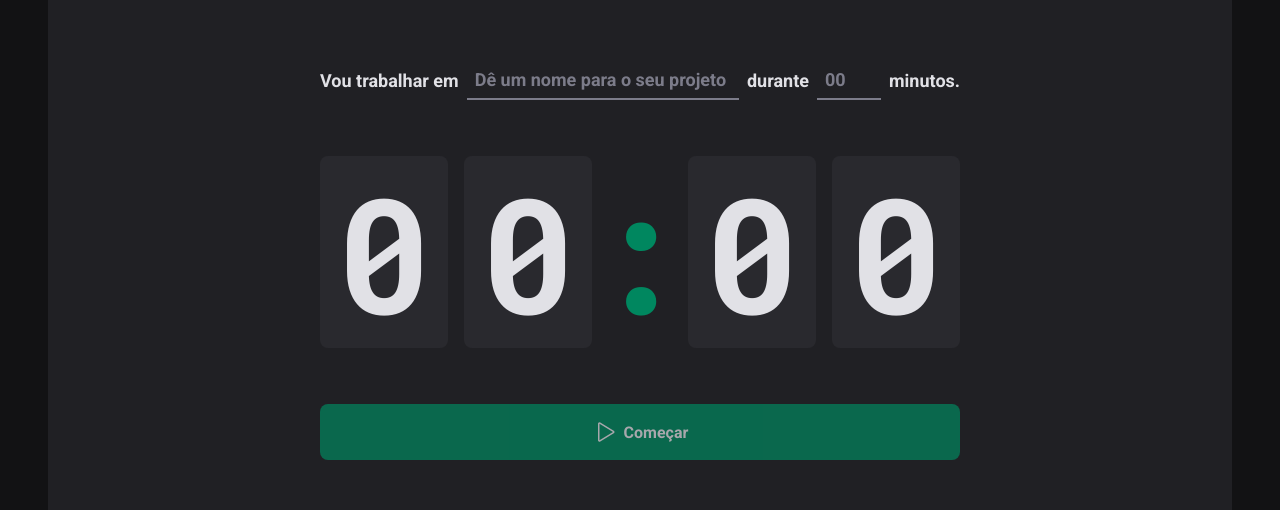
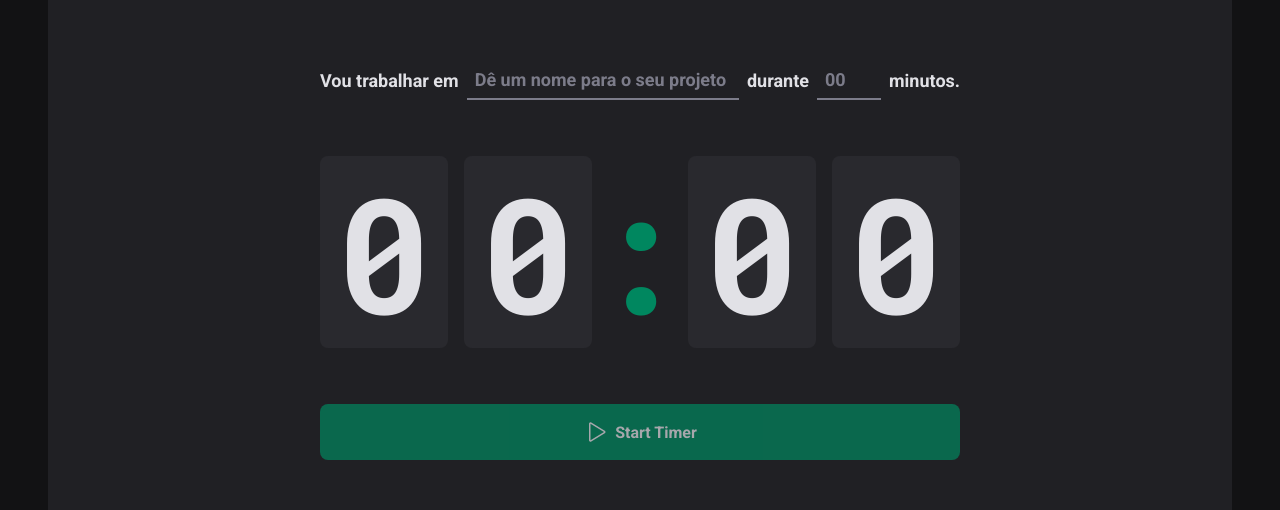
Before and after one commit to welitonwt/Timer, a React (Vite) app: page / in a window 1280 px wide. Shown: the part 164-674 px from the top of the page. Built offline with nearby package versions, Linux system fonts and the light colour scheme.

Commit message:
interrupt cycle start

```diff
--- a/src/components/pages/Home/index.tsx
+++ b/src/components/pages/Home/index.tsx
@@ -1,4 +1,4 @@
-import { Play } from 'phosphor-react'
+import { HandPalm, Play } from 'phosphor-react'
 import { useForm } from 'react-hook-form'
 import { zodResolver } from '@hookform/resolvers/zod'
 import * as zod from 'zod'
@@ -13,6 +13,7 @@
   StartCountdownButton,
   TaskInput,
   MinutesAmountInput,
+  StopCountdownButton,
 } from './styles'
 
 const newCycleFormValidationSchema = zod.object({
@@ -28,6 +29,7 @@
   task: string
   minutesAmount: number
   startDate: Date
+  interruptedDate?: Date
 }
 
 export function Home() {
@@ -77,6 +79,19 @@
     reset()
   }
 
+  function handleInterruptedCycle() {
+    setCycles(
+      cycles.map((cycle) => {
+        if (cycle.id === activeCycleId) {
+          return { ...cycle, interruptedDate: new Date() }
+        } else {
+          return cycle
+        }
+      }),
+    )
+    setActiveCycleId(null)
+  }
+
   const totalSeconds = activeCycle ? activeCycle.minutesAmount * 60 : 0
   const currentSeconds = activeCycle ? totalSeconds - amountSecondsPassed : 0
 
@@ -94,6 +109,7 @@
 
   const task = watch('task')
   const isSubmitDisabled = !task
+
   return (
     <HomeContainer>
       <form onSubmit={handleSubmit(handleCreateNewCycle)} action="">
@@ -104,6 +120,7 @@
             id="task"
             list="task-suggestions"
             placeholder="Dê um nome para o seu projeto"
+            disabled={!!activeCycle}
             {...register('task')}
           />
 
@@ -122,6 +139,7 @@
             step={5}
             min={0}
             max={60}
+            disabled={!!activeCycle}
             {...register('minutesAmount', { valueAsNumber: true })}
           />
 
@@ -136,10 +154,17 @@
           <span>{seconds[1]}</span>
         </CountdownContainer>
 
-        <StartCountdownButton disabled={isSubmitDisabled} type="submit">
-          <Play size={24} />
-          Começar
-        </StartCountdownButton>
+        {activeCycle ? (
+          <StopCountdownButton onClick={handleInterruptedCycle} type="button">
+            <HandPalm size={24} />
+            Stop Timer
+          </StopCountdownButton>
+        ) : (
+          <StartCountdownButton disabled={isSubmitDisabled} type="submit">
+            <Play size={24} />
+            Start Timer
+          </StartCountdownButton>
+        )}
       </form>
     </HomeContainer>
   )
--- a/src/components/pages/Home/styles.ts
+++ b/src/components/pages/Home/styles.ts
@@ -83,7 +83,7 @@
   justify-content: center;
 `
 
-export const StartCountdownButton = styled.button`
+export const BaseCountdownButton = styled.button`
   width: 100%;
   border: 0;
   padding: 1rem;
@@ -98,8 +98,11 @@
 
   cursor: pointer;
 
+  color: ${(props) => props.theme['gray-100']};
+`
+
+export const StartCountdownButton = styled(BaseCountdownButton)`
   background: ${(props) => props.theme['green-500']};
-  color: ${(props) => props.theme['gray-100']};
 
   &:disabled {
     opacity: 0.7;
@@ -110,3 +113,11 @@
     background: ${(props) => props.theme['green-700']};
   }
 `
+
+export const StopCountdownButton = styled(BaseCountdownButton)`
+  background: ${(props) => props.theme['red-500']};
+
+  :hover {
+    background: ${(props) => props.theme['red-700']};
+  }
+`
```
